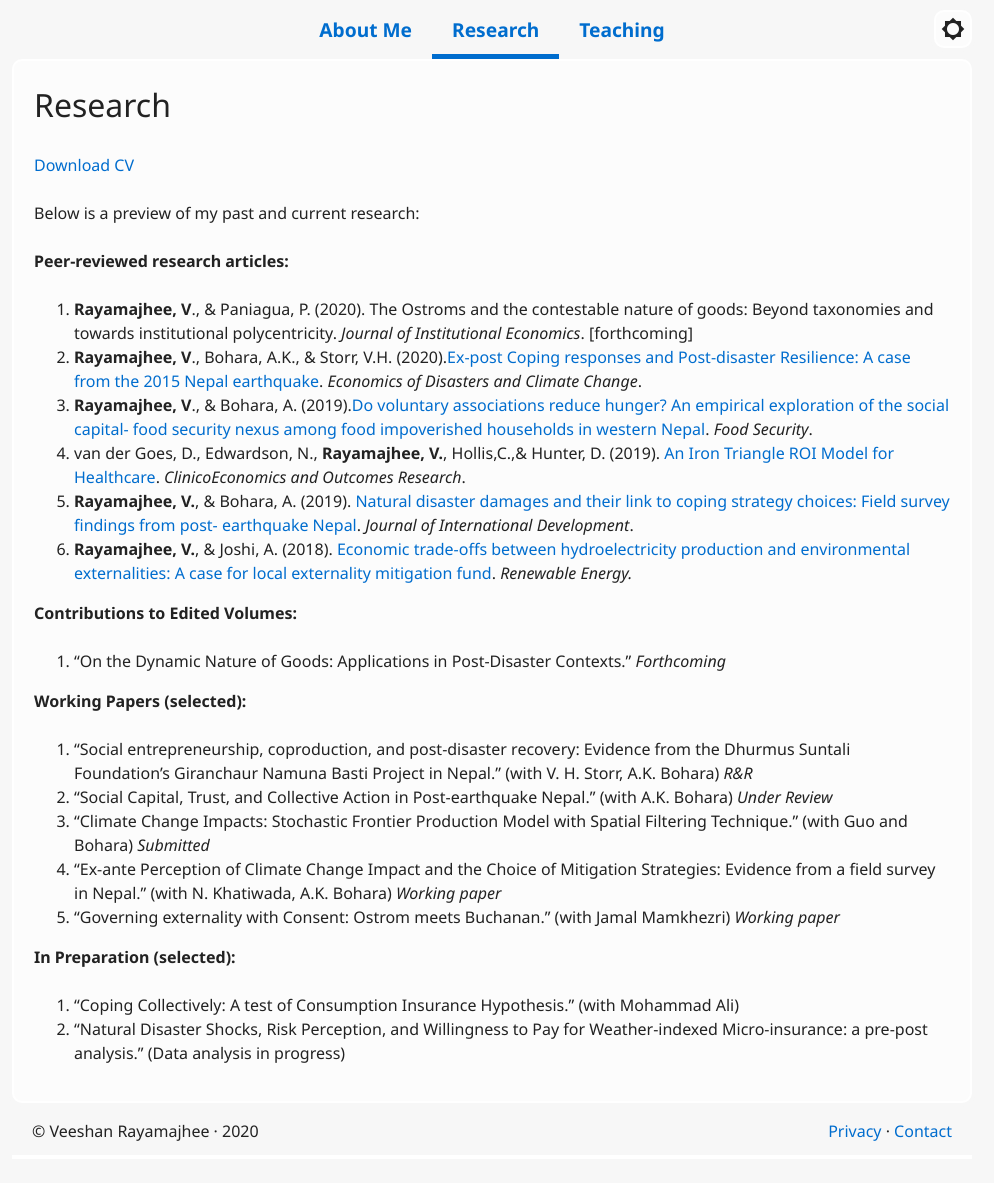
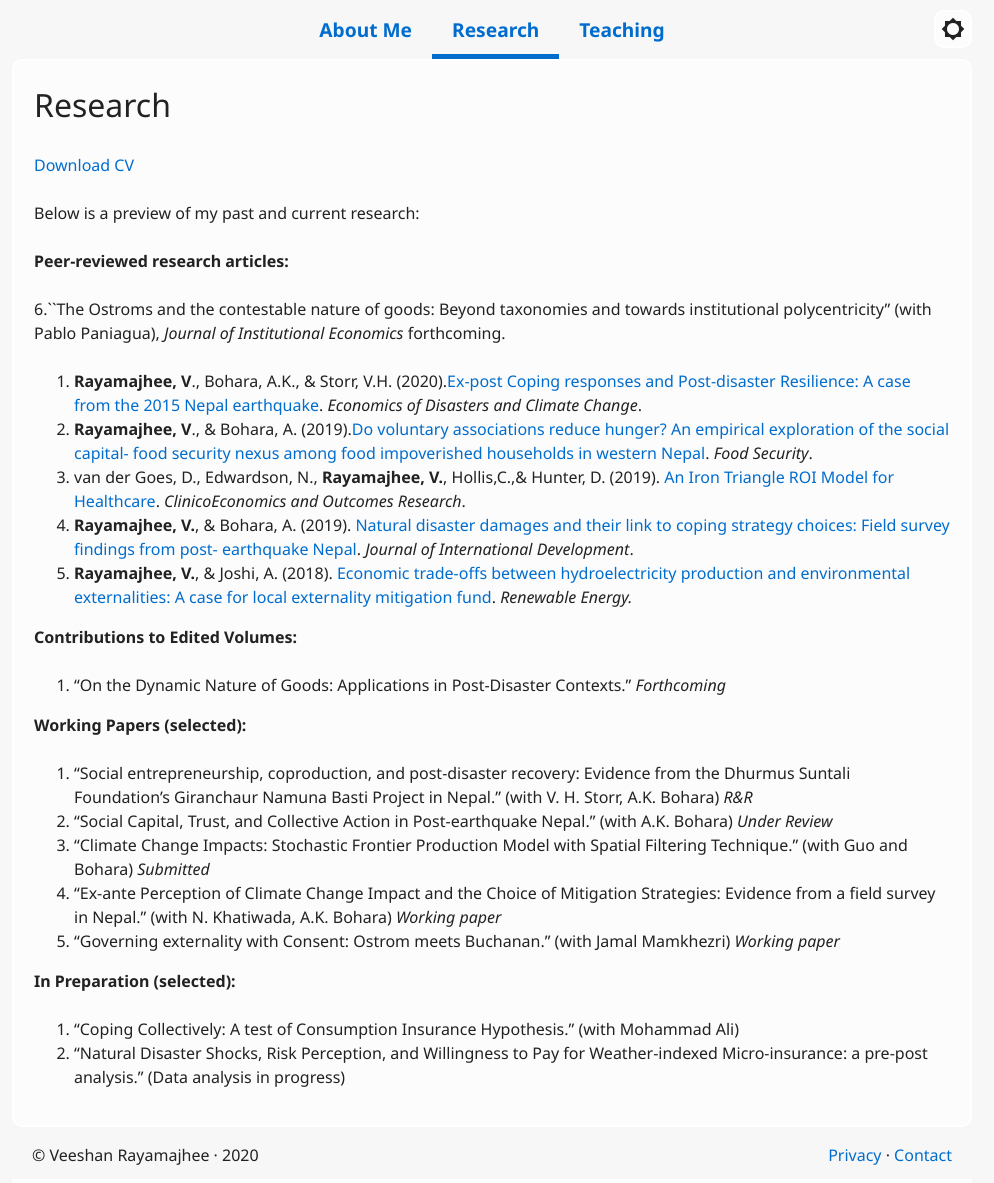
Before and after one commit to veeshanr/veeshanr.github.io, a Jekyll site: the page built from pages/research.md, in a window 1280 px wide. Shown: the whole page, without its empty margins (148-1142 px from the left). Built offline with Jekyll 4.4.1, drawn with Linux system fonts in a browser that asks for light colours; before the commit the page ends 1159 px from its top, so only the background shows below that.

Commit message:
Update research.md

```diff
--- a/pages/research.md
+++ b/pages/research.md
@@ -11,7 +11,7 @@ Below is a preview of my past and current research:
 
 **Peer-reviewed research articles:**
 
-6. **Rayamajhee, V**., & Paniagua, P. (2020). The Ostroms and the contestable nature of goods: Beyond taxonomies and towards institutional polycentricity. *Journal of Institutional Economics*. [forthcoming]
+6.``The Ostroms and the contestable nature of goods: Beyond taxonomies and towards institutional polycentricity" (with Pablo Paniagua), *Journal of Institutional Economics* forthcoming.
 5. **Rayamajhee, V**., Bohara, A.K., & Storr, V.H. (2020).[Ex-post Coping responses and Post-disaster Resilience: A case from the 2015 Nepal earthquake] [5]. *Economics of Disasters and Climate Change*.
 4. **Rayamajhee, V**., & Bohara, A. (2019).[Do voluntary associations reduce hunger? An empirical exploration of the social  capital- food security nexus among food impoverished households in western Nepal] [4]. *Food Security*.
 3. van der Goes, D., Edwardson, N., **Rayamajhee, V.**, Hollis,C.,& Hunter, D. (2019). [An Iron Triangle ROI Model for Healthcare] [3]. *ClinicoEconomics and Outcomes Research*.
```
